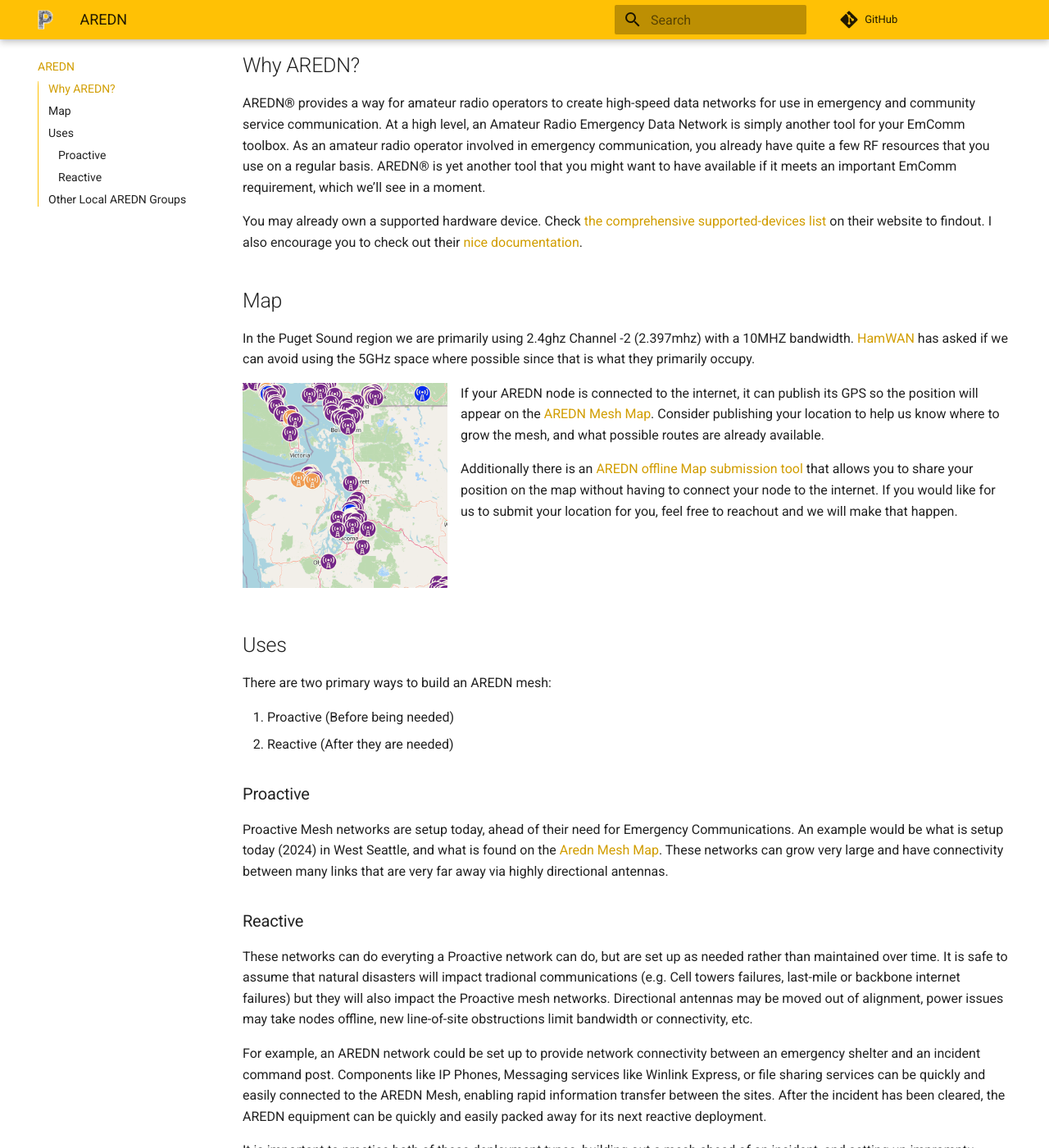
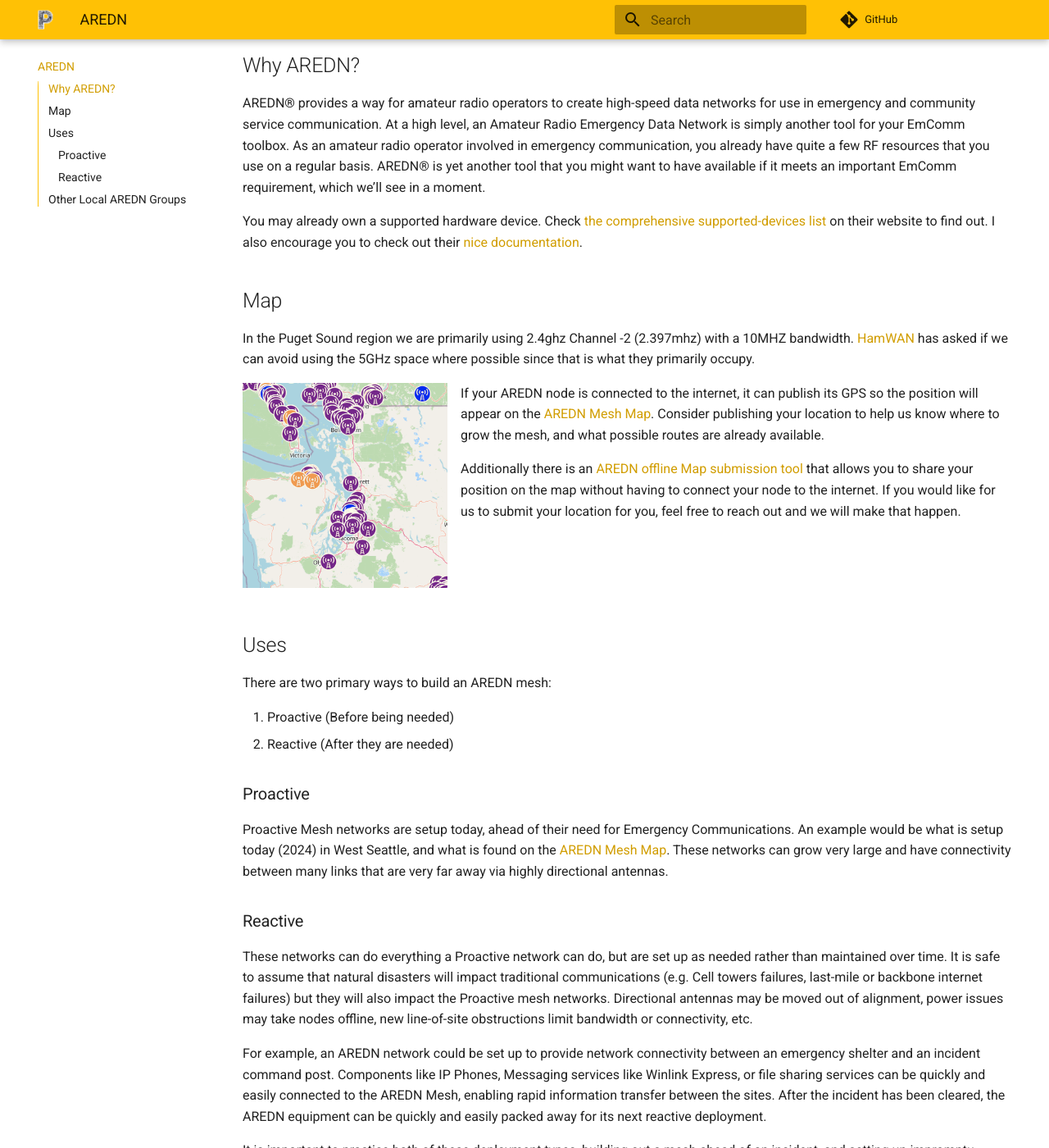
Before and after one commit to pugetmesh/pugetmesh.github.io, an MkDocs documentation site: the page built from docs/aredn/index.md, in a window 1280 px wide and 1400 px high, scrolled down 426 px. Shown: the whole window at 82% size. Built offline with MkDocs 1.6.1 and Material for MkDocs 9.7.7, drawn with Linux system fonts in a browser that asks for light colours; comment, search, counter and statistics services are not loaded; some of the changed text lies outside the part shown.

Commit message:
Correct spelling

```diff
--- a/docs/aredn/index.md
+++ b/docs/aredn/index.md
@@ -4,13 +4,13 @@
 
 The [Amateur Radio Emergency Data Network](https://www.arednmesh.org/) (AREDN®) mesh provides a way for Amateur Radio operators to create high-speed ad hoc Data Networks for use in Emergency and service-oriented communications.
 
-Specifially, AREDN is the software that runs on top of consumer and commercial-grade WiFi hardware in place of the factory firmware. This new software takes care of the considerations required to setup and manage a mesh network with no internet and and a focus on Emergency Communications (EmComm). While it is possible to legally use AREDN without a ham radio license, the frequencies and power levels used in the Puget Sound region do require a license.
+Specifically, AREDN is the software that runs on top of consumer and commercial-grade WiFi hardware in place of the factory firmware. This new software takes care of the considerations required to setup and manage a mesh network with no internet and and a focus on Emergency Communications (EmComm). While it is possible to legally use AREDN without a ham radio license, the frequencies and power levels used in the Puget Sound region do require a license.
 
 ## Why AREDN?
 
 AREDN® provides a way for amateur radio operators to create high-speed data networks for use in emergency and community service communication. At a high level, an Amateur Radio Emergency Data Network is simply another tool for your EmComm toolbox. As an amateur radio operator involved in emergency communication, you already have quite a few RF resources that you use on a regular basis. AREDN® is yet another tool that you might want to have available if it meets an important EmComm requirement, which we’ll see in a moment.
 
-You may already own a supported hardware device. Check [the comprehensive supported-devices list](https://www.arednmesh.org/content/supported-devices-0) on their website to findout. I also encourage you to check out their [nice documentation](https://docs.arednmesh.org/en/latest/).
+You may already own a supported hardware device. Check [the comprehensive supported-devices list](https://www.arednmesh.org/content/supported-devices-0) on their website to find out. I also encourage you to check out their [nice documentation](https://docs.arednmesh.org/en/latest/).
 
 ## Map
 
@@ -19,7 +19,7 @@
 [![AREDN Mesh Map](/media/AREDN_Mesh_Map_Nov2024SS.png){ width="250", align=left }](http://usercontent.arednmesh.org/K/5/K5DLQ/livemap2.html#9/47.5395/-122.3973)
 If your AREDN node is connected to the internet, it can publish its GPS so the position will appear on the [AREDN Mesh Map](http://usercontent.arednmesh.org/K/5/K5DLQ/livemap2.html#9/47.5395/-122.3973). Consider publishing your location to help us know where to grow the mesh, and what possible routes are already available.
 
-Additionally there is an [AREDN offline Map submission tool](https://www.arednmesh.org/content/aredn-offline-map-submit-tool-updated) that allows you to share your position on the map without having to connect your node to the internet. If you would like for us to submit your location for you, feel free to reachout and we will make that happen.
+Additionally there is an [AREDN offline Map submission tool](https://www.arednmesh.org/content/aredn-offline-map-submit-tool-updated) that allows you to share your position on the map without having to connect your node to the internet. If you would like for us to submit your location for you, feel free to reach out and we will make that happen.
 
 </br>
 </br>
@@ -34,12 +34,12 @@
 
 ### Proactive
 
-Proactive Mesh networks are setup today, ahead of their need for Emergency Communications. An example would be what is setup today (2024) in West Seattle, and what is found on the [Aredn Mesh Map](http://usercontent.arednmesh.org/K/5/K5DLQ/livemap2.html#7/46.604/-120.146). These networks can grow very large and have connectivity between many links that are very far away via highly directional antennas.
+Proactive Mesh networks are setup today, ahead of their need for Emergency Communications. An example would be what is setup today (2024) in West Seattle, and what is found on the [AREDN Mesh Map](http://usercontent.arednmesh.org/K/5/K5DLQ/livemap2.html#7/46.604/-120.146). These networks can grow very large and have connectivity between many links that are very far away via highly directional antennas.
 
 
 ### Reactive
 
-These networks can do everyting a Proactive network can do, but are set up as needed rather than maintained over time. It is safe to assume that natural disasters will impact tradional communications (e.g. Cell towers failures, last-mile or backbone internet failures) but they will also impact the Proactive mesh networks. Directional antennas may be moved out of alignment, power issues may take nodes offline, new line-of-site obstructions limit bandwidth or connectivity, etc.
+These networks can do everything a Proactive network can do, but are set up as needed rather than maintained over time. It is safe to assume that natural disasters will impact traditional communications (e.g. Cell towers failures, last-mile or backbone internet failures) but they will also impact the Proactive mesh networks. Directional antennas may be moved out of alignment, power issues may take nodes offline, new line-of-site obstructions limit bandwidth or connectivity, etc.
 
 For example, an AREDN network could be set up to provide network connectivity between an emergency shelter and an incident command post. Components like IP Phones, Messaging services like Winlink Express, or file sharing services can be quickly and easily connected to the AREDN Mesh, enabling rapid information transfer between the sites. After the incident has been cleared, the AREDN equipment can be quickly and easily packed away for its next reactive deployment.
 
```
Also changed, not shown: docs/index.md (+1 -1 lines), docs/meshtastic/config.md (+2 -2 lines), docs/meshtastic/index.md (+2 -2 lines), docs/meshtastic/verifiedkeys.md (+2 -2 lines).
